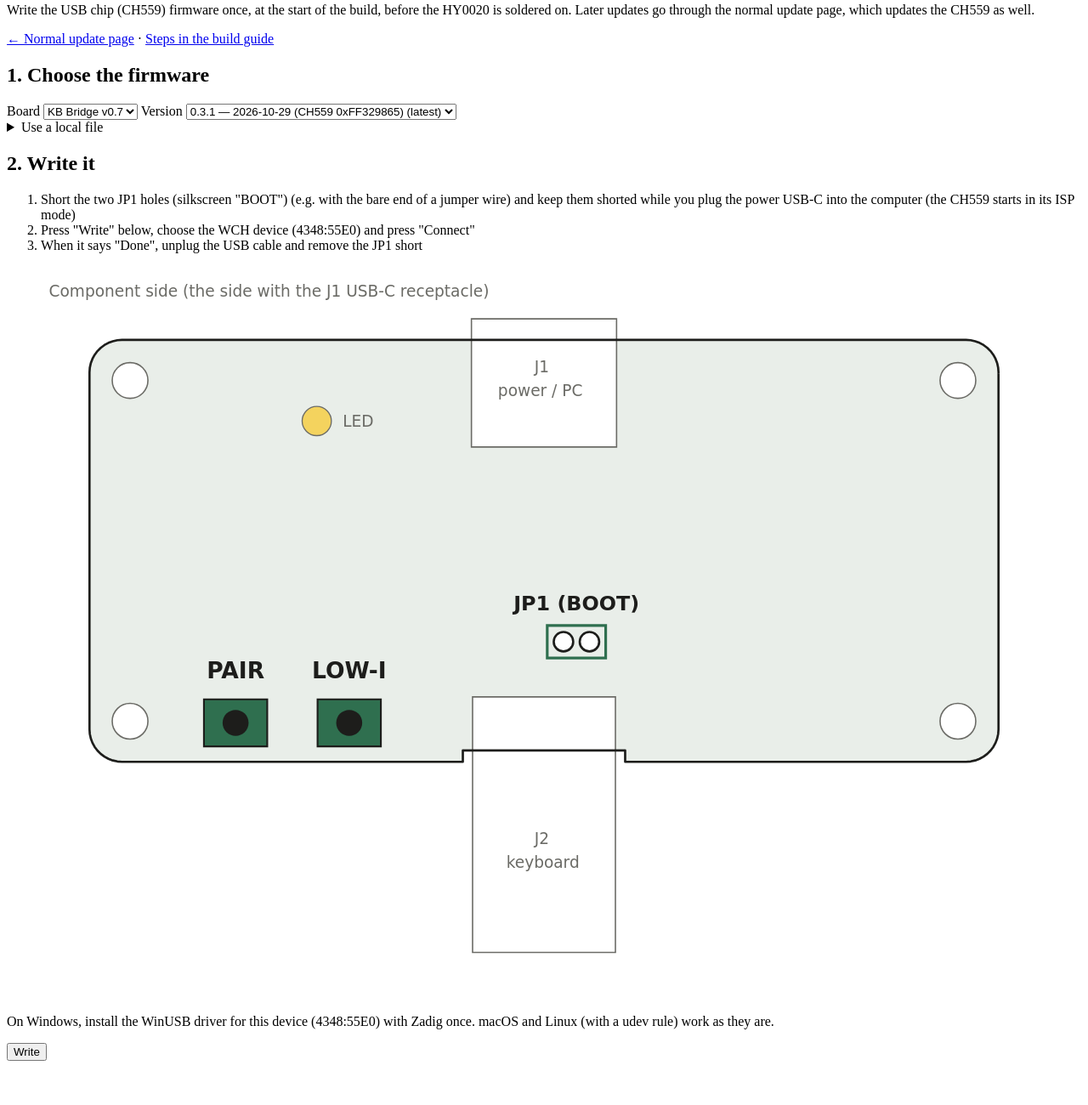
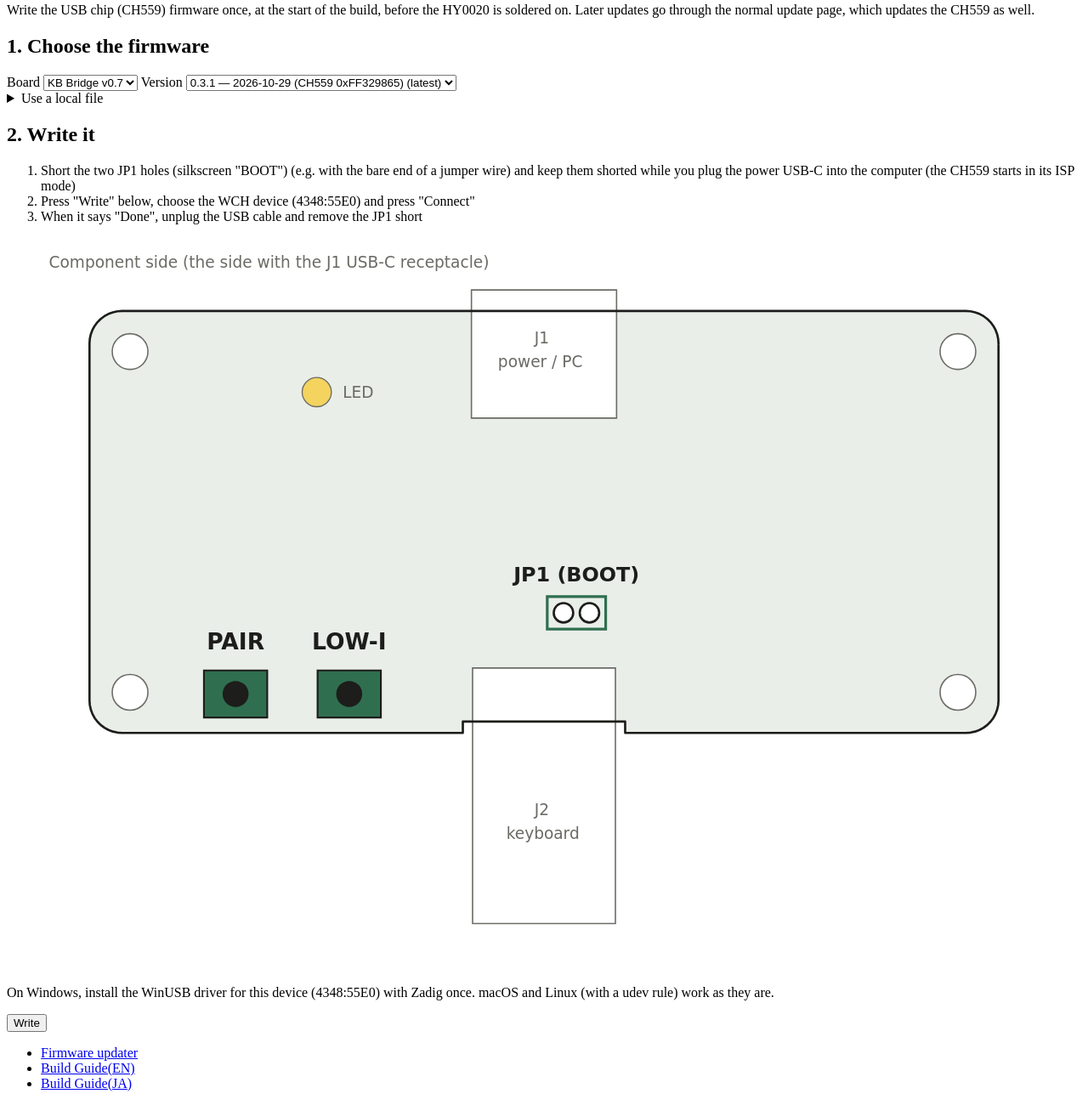
Before and after one commit to darakuneko/kb_bridge, a website with bundled scripts: page docs/ch559.html in a window 1280 px wide. Shown: the part 118-1418 px from the top of the page at 85% size. Before the commit the page ends 1374 px from the top, so only its background shows below. Built offline with nearby package versions, Linux system fonts and the light colour scheme.

Commit message:
CH559 page: same link list as the updater (Firmware updater, Build Guide EN / JA)

```diff
--- a/docs/ch559.html
+++ b/docs/ch559.html
@@ -13,7 +13,6 @@
     <button id="lang" class="link" type="button">English</button>
   </header>
   <p class="lead" data-i18n="lead"></p>
-  <p class="muted"><a id="back" href="./" data-i18n="back"></a> · <a id="guide" href="guide_ja.html#ch559" data-i18n="guideLink"></a></p>
 
   <div id="unsupported" class="notice error" hidden data-i18n="unsupported"></div>
 
@@ -49,6 +48,13 @@
     <div class="bar"><div id="barfill"></div></div>
     <p id="status" class="status"></p>
   </section>
+  <footer class="muted">
+    <ul class="links">
+      <li><a id="back" href="./">Firmware updater</a></li>
+      <li><a href="guide_en.html#ch559">Build Guide(EN)</a></li>
+      <li><a href="guide_ja.html#ch559">Build Guide(JA)</a></li>
+    </ul>
+  </footer>
 </main>
 <script type="module" src="js/ch559.js"></script>
 </body>
--- a/docs/js/ch559.js
+++ b/docs/js/ch559.js
@@ -3,8 +3,6 @@ import { USB_FILTER, flashCh559 } from './wchisp.js';
 const TEXT = {
   ja: {
     lead: '組み立ての最初に 1 回だけ、USB チップ（CH559）にファームウェアを書き込むページです。HY0020 をはんだ付けする前に行ってください。以後の更新は通常の更新ページで CH559 も自動で書き換わるので、ここは使いません。',
-    back: '← 通常の更新ページ',
-    guideLink: 'ビルドガイドの手順',
     unsupported: 'このブラウザは WebUSB に対応していません。パソコンの Chrome か Edge で開いてください。',
     s1: '1. ファームウェアを選ぶ',
     board: '基板',
@@ -35,8 +33,6 @@ const TEXT = {
   },
   en: {
     lead: 'Write the USB chip (CH559) firmware once, at the start of the build, before the HY0020 is soldered on. Later updates go through the normal update page, which updates the CH559 as well.',
-    back: '← Normal update page',
-    guideLink: 'Steps in the build guide',
     unsupported: 'This browser does not support WebUSB. Open this page in Chrome or Edge on a computer.',
     s1: '1. Choose the firmware',
     board: 'Board',
@@ -83,7 +79,6 @@ function applyText() {
   document.documentElement.lang = lang;
   for (const el of document.querySelectorAll('[data-i18n]')) el.textContent = t(el.dataset.i18n);
   $('lang').textContent = lang === 'ja' ? 'English' : '日本語';
-  $('guide').href = lang === 'ja' ? 'guide_ja.html#ch559' : 'guide_en.html#ch559';
   $('back').href = `./?lang=${lang}`;
   fillBoards();
 }
```
